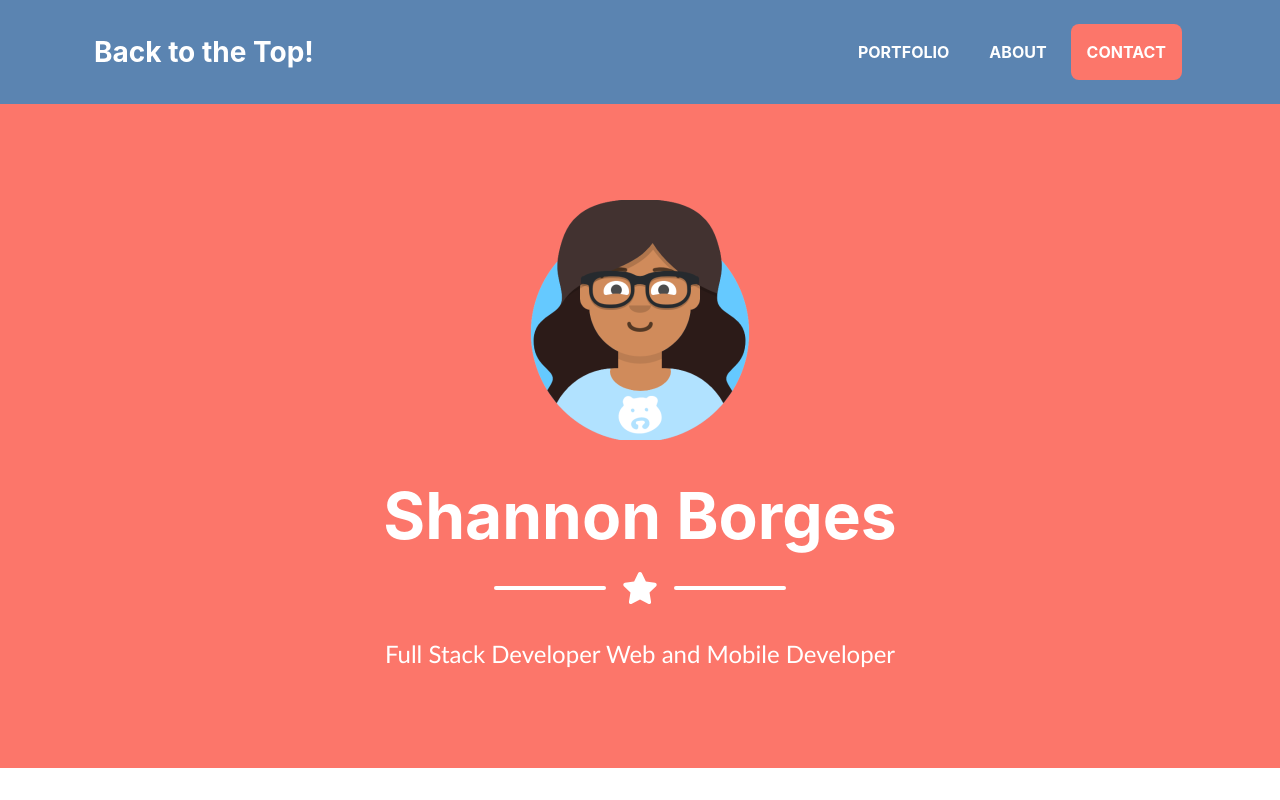
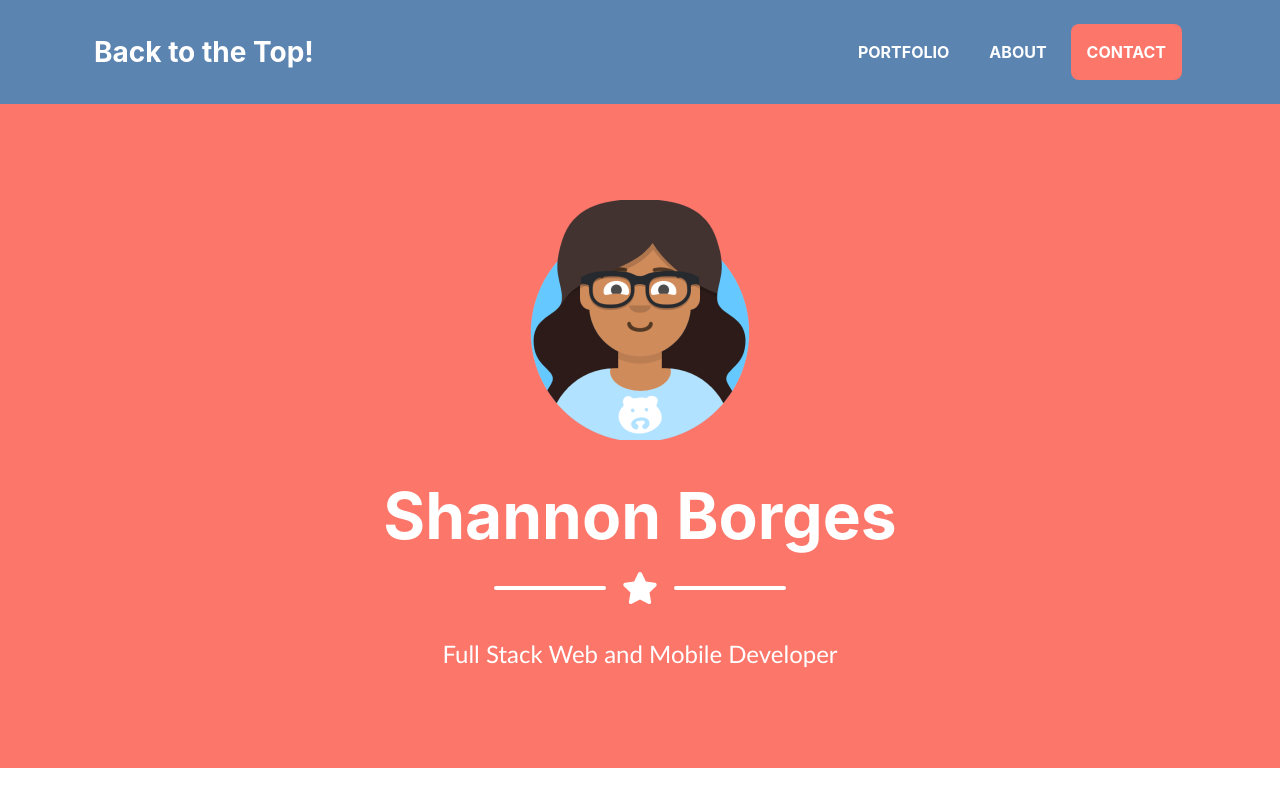
Before and after one commit to sborges95/portfolio-page, a plain HTML site: page index.html in a window 1280 px wide. Shown: the top 800 px of the page. Drawn offline with nearby package versions, Linux system fonts and the light colour scheme; a web font is replaced by a local one.

Commit message:
fixed typos

```diff
--- a/index.html
+++ b/index.html
@@ -42,7 +42,7 @@
                     <div class="divider-custom-line"></div>
                 </div>
                 <!-- Masthead Subheading-->
-                <p class="pre-wrap masthead-subheading font-weight-light mb-0">Full Stack Developer Web and Mobile Developer</p>
+                <p class="pre-wrap masthead-subheading font-weight-light mb-0">Full Stack Web and Mobile Developer</p>
             </div>
         </header>
         <section class="page-section portfolio" id="portfolio">
```
